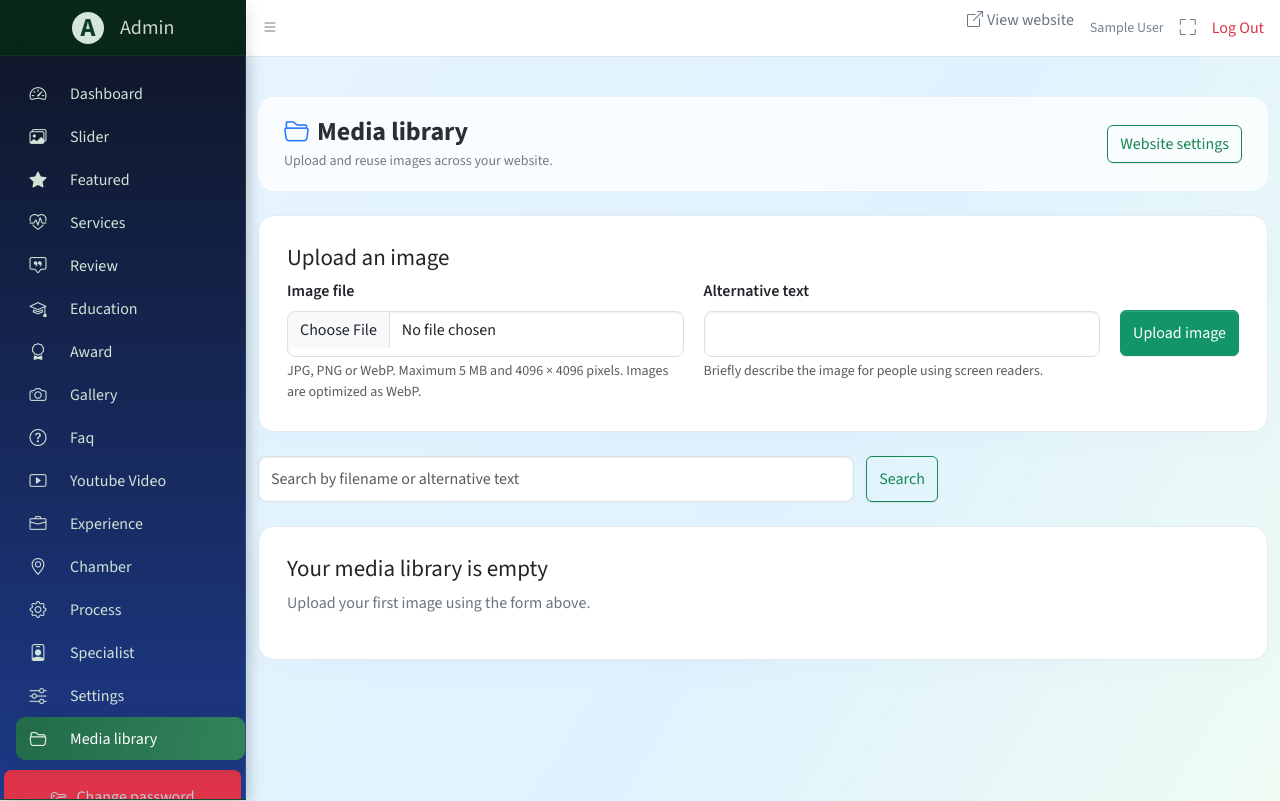
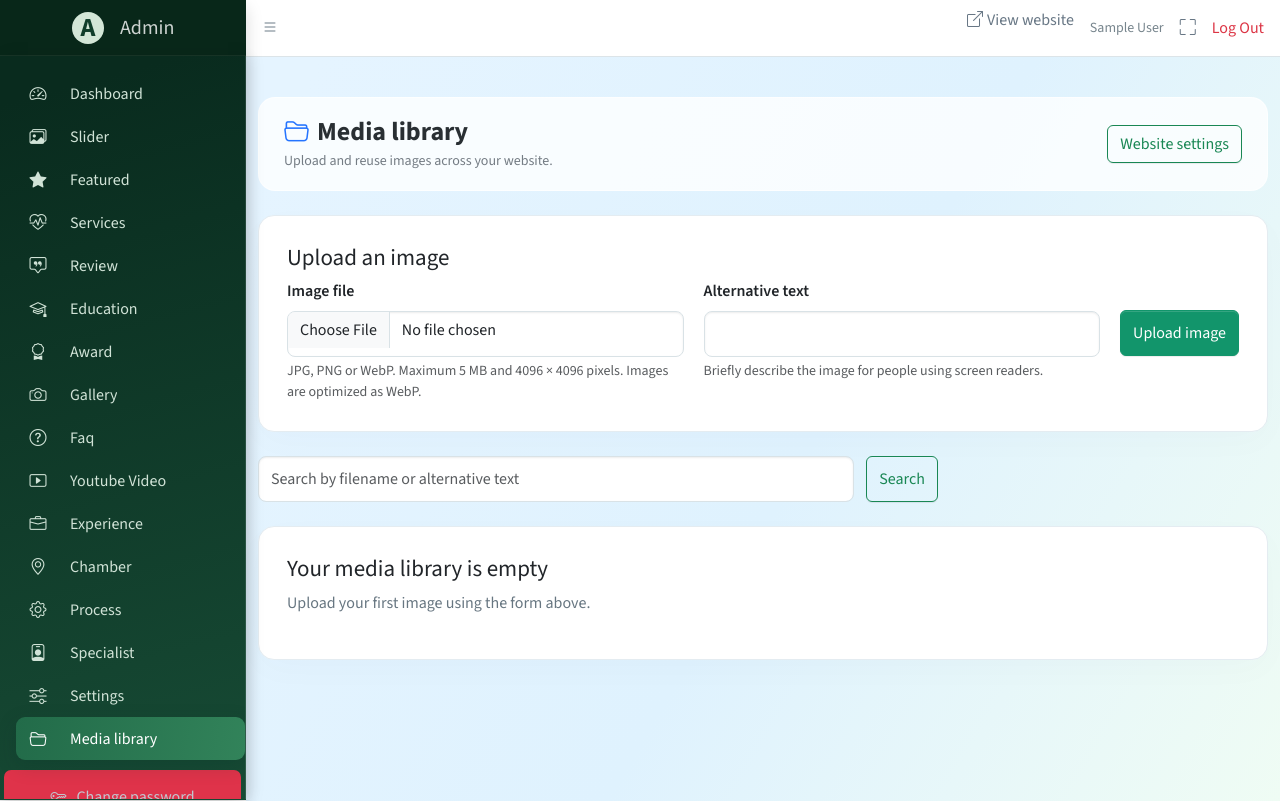
Before and after one commit to arifbillahcse/dr-profile1, a Laravel app: page /admin/media in a window 1280 px wide. Run offline with Laravel 12, Linux system fonts and the light colour scheme; the visitor is signed in with stand-in values (Sample User, id 1); data comes from the database, SQL or seed files in the repository; data that the repository does not hold is empty; some libraries are stand-ins or nearby versions.

Commit message:
Remove nested blue sidebar background override

```diff
--- a/backend/public/css/admin.css
+++ b/backend/public/css/admin.css
@@ -8,7 +8,7 @@ body{font-family:var(--bs-font-sans-serif)}
 .sidebar-brand{background:#082719;justify-content:flex-start;padding-left:72px;border-bottom:1px solid #ffffff10;min-height:56px}
 .brand-link{gap:8px!important;color:#e1eee5!important;font-size:20px!important}
 .admin-mark{display:inline-grid;place-items:center;width:32px;height:32px;border-radius:50%;background:#d3e6d7;color:#103d2a;font-weight:700;font-size:26px;line-height:1}
-.sidebar-wrapper{padding:16px 8px 20px!important;overflow-y:auto;scrollbar-color:#507a60 #0c3021}
+.sidebar-wrapper{padding:16px 8px 20px!important;overflow-y:auto;scrollbar-color:#507a60 #0c3021;background:transparent!important}
 .sidebar-menu .nav-link{display:flex;align-items:center;gap:12px;min-height:43px;margin:0 0 0 8px!important;padding:9px 10px!important;border-radius:9px!important;color:#d1e3d7!important;font-size:16px}
 .sidebar-menu .nav-link .nav-icon{font-size:17px!important;width:18px!important;margin:0!important;flex-shrink:0}.sidebar-menu .nav-link p{margin:0}
 .sidebar-menu .nav-link:hover{background:#ffffff12!important;color:#fff!important}
```
